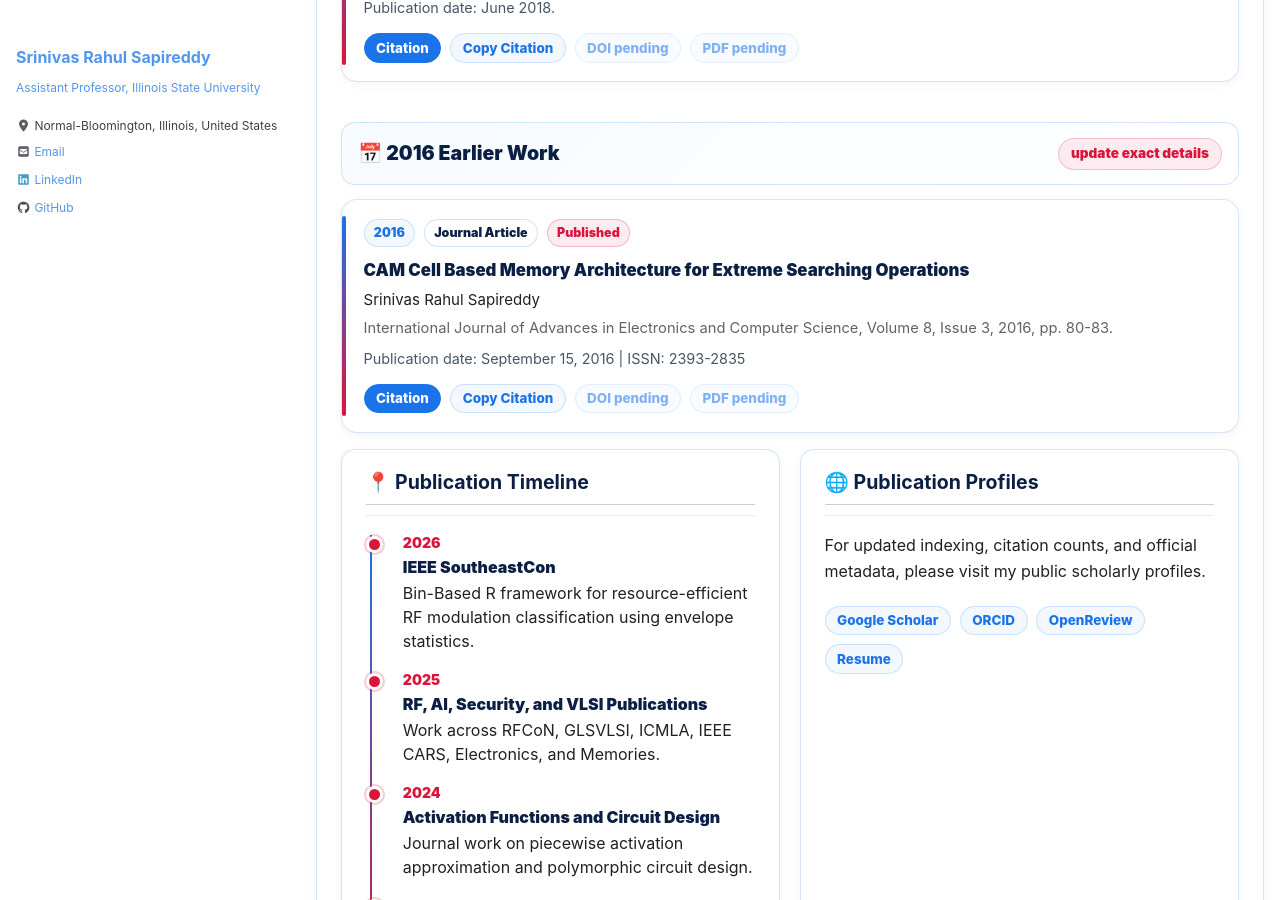
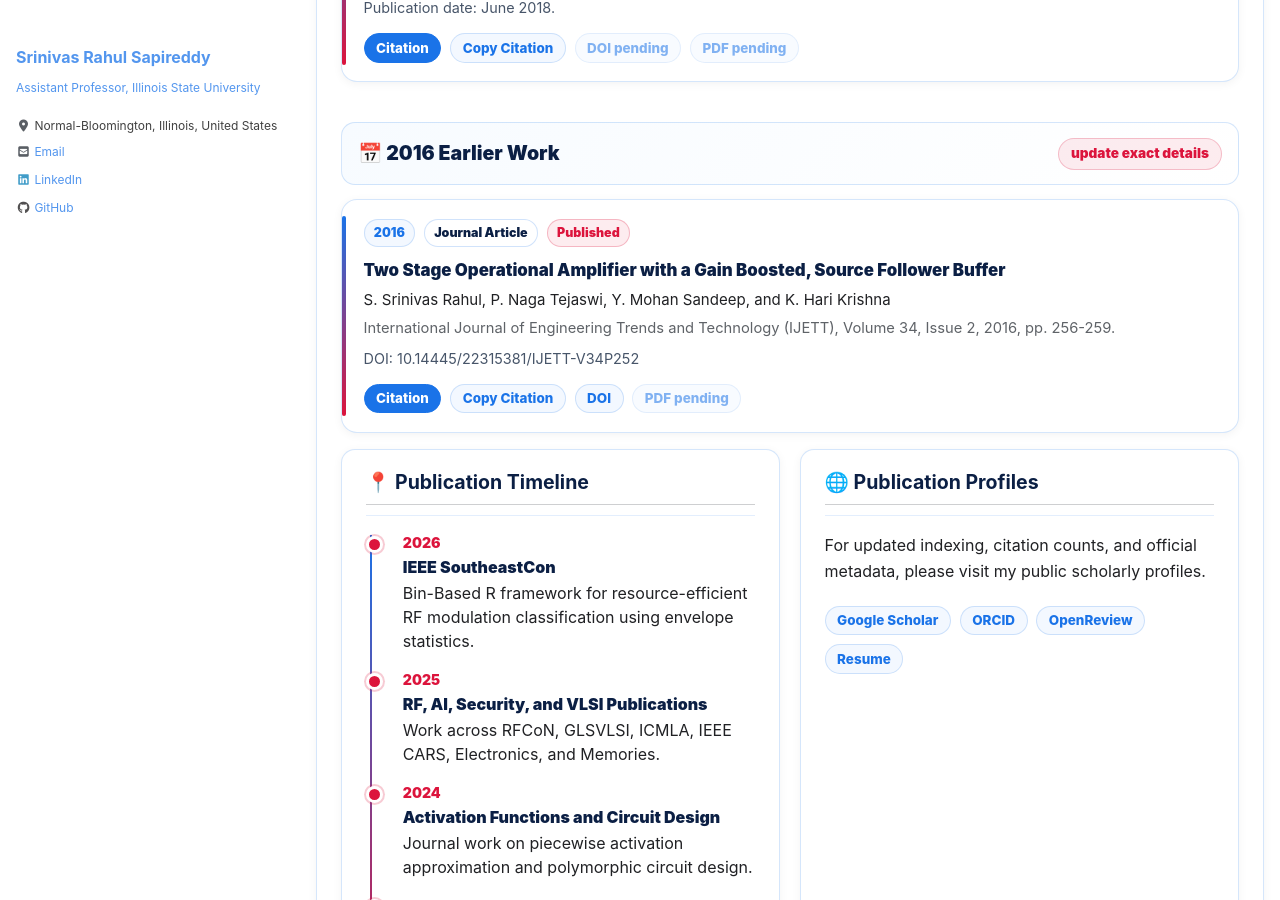
Before and after one commit to srsapireddy/srsapireddy.github.io, a Jekyll site: the page built from _pages/publications.md, in a window 1280 px wide and 900 px high, scrolled down 4043 px. Built offline with Jekyll 4.4.1, drawn with Linux system fonts in a browser that asks for light colours; cached includes are drawn as plain includes; nearby versions of some CDN libraries.

Commit message:
Update publications.md

```diff
--- a/_pages/publications.md
+++ b/_pages/publications.md
@@ -1154,7 +1154,7 @@ author_profile: true
             <div class="year-pill">update exact details</div>
           </div>
 
-      <div class="publication-card" data-type="journal earlier">
+     <div class="publication-card" data-type="journal earlier">
         <div class="pub-top">
           <span class="pub-year">2016</span>
           <span class="pub-type">Journal Article</span>
@@ -1162,29 +1162,29 @@ author_profile: true
         </div>
 
         <div class="pub-title">
-          CAM Cell Based Memory Architecture for Extreme Searching Operations
+          Two Stage Operational Amplifier with a Gain Boosted, Source Follower Buffer
         </div>
 
         <div class="pub-authors">
-          Srinivas Rahul Sapireddy
+          S. Srinivas Rahul, P. Naga Tejaswi, Y. Mohan Sandeep, and K. Hari Krishna
         </div>
 
         <div class="pub-venue">
-          International Journal of Advances in Electronics and Computer Science, Volume 8, Issue 3, 2016, pp. 80-83.
+          International Journal of Engineering Trends and Technology (IJETT), Volume 34, Issue 2, 2016, pp. 256-259.
         </div>
 
         <div class="pub-note">
-          Publication date: September 15, 2016 | ISSN: 2393-2835
+          DOI: 10.14445/22315381/IJETT-V34P252
         </div>
 
         <div class="pub-links">
-          <button class="pub-button primary" onclick="toggleCitation('cite-2016-cam-memory')">Citation</button>
-          <button class="pub-button" onclick="copyCitation('cite-2016-cam-memory')">Copy Citation</button>
-          <a class="pub-link disabled" href="#" onclick="return false;">DOI pending</a>
+          <button class="pub-button primary" onclick="toggleCitation('cite-2016-opamp-buffer')">Citation</button>
+          <button class="pub-button" onclick="copyCitation('cite-2016-opamp-buffer')">Copy Citation</button>
+          <a class="pub-link" href="https://doi.org/10.14445/22315381/IJETT-V34P252" target="_blank" rel="noopener">DOI</a>
           <a class="pub-link disabled" href="#" onclick="return false;">PDF pending</a>
         </div>
 
-        <div id="cite-2016-cam-memory" class="citation-box">S. R. Sapireddy, "CAM Cell Based Memory Architecture for Extreme Searching Operations," International Journal of Advances in Electronics and Computer Science, vol. 8, no. 3, pp. 80-83, Sep. 15, 2016. ISSN: 2393-2835.</div>
+        <div id="cite-2016-opamp-buffer" class="citation-box">S. Srinivas Rahul, P. Naga Tejaswi, Y. Mohan Sandeep, and K. Hari Krishna, "Two Stage Operational Amplifier with a Gain Boosted, Source Follower Buffer," International Journal of Engineering Trends and Technology (IJETT), vol. 34, no. 2, pp. 256-259, 2016, doi: 10.14445/22315381/IJETT-V34P252.</div>
       </div>
 
   </div>
```
